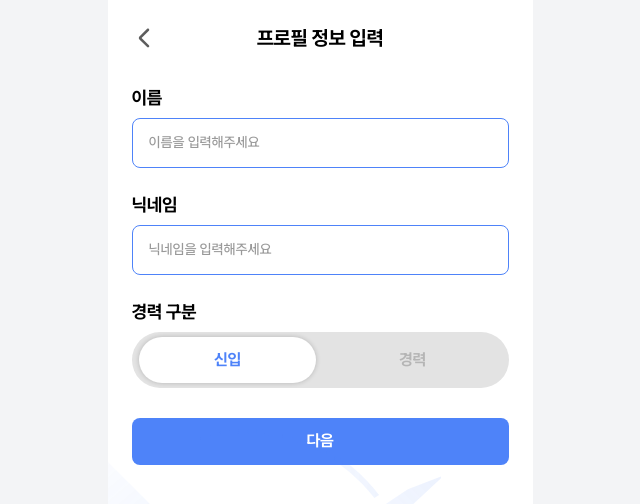
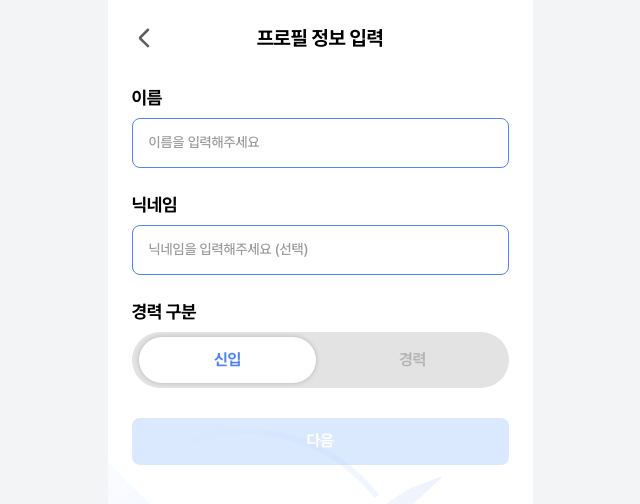
Before and after one commit to UMC9th-NaviK/NaviK-FE, a React (Vite) app: page /onboarding in a window 1280 px wide. Shown: the top 504 px of the page, without its empty margins (320-960 px from the left). Built offline with nearby package versions, Linux system fonts and the light colour scheme.

Commit message:
#8 [CHORE] 닉네임 선택 처리

```diff
--- a/src/pages/onboarding/OnboardingPage.tsx
+++ b/src/pages/onboarding/OnboardingPage.tsx
@@ -5,6 +5,8 @@ import BackHeader from './BackHeader';
 
 const OnboardingPage = () => {
   const [career, setCareer] = useState<'신입' | '경력'>('신입');
+  const [name, setName] = useState('');
+  const [nickname, setNickname] = useState('');
 
   return (
     <div className="relative flex h-dvh flex-col overflow-hidden">
@@ -18,11 +20,24 @@ const OnboardingPage = () => {
         <BackHeader title="프로필 정보 입력" />
         <div className="mt-8.25 flex flex-col gap-7.5">
           <div className="flex flex-col gap-6">
-            <Input title="이름" placeholder="이름을 입력해주세요" />
-            <Input title="닉네임" placeholder="닉네임을 입력해주세요" />
+            <Input
+              title="이름"
+              placeholder="이름을 입력해주세요"
+              value={name}
+              onChange={(e) => setName(e.target.value)}
+            />
+            <Input
+              title="닉네임"
+              placeholder="닉네임을 입력해주세요 (선택)"
+              value={nickname}
+              onChange={(e) => setNickname(e.target.value)}
+            />
             <Career value={career} onChange={setCareer} />
           </div>
-          <button className="bg-primary-blue-500 text-base-100 text-body-16B w-full cursor-pointer rounded-lg py-3 text-center">
+          <button
+            className={`text-base-100 text-body-16B w-full rounded-lg py-3 text-center transition-all ${name ? 'bg-primary-blue-500 cursor-pointer opacity-100' : 'bg-primary-blue-200 cursor-not-allowed opacity-50'}`}
+            disabled={!name}
+          >
             다음
           </button>
         </div>
```
